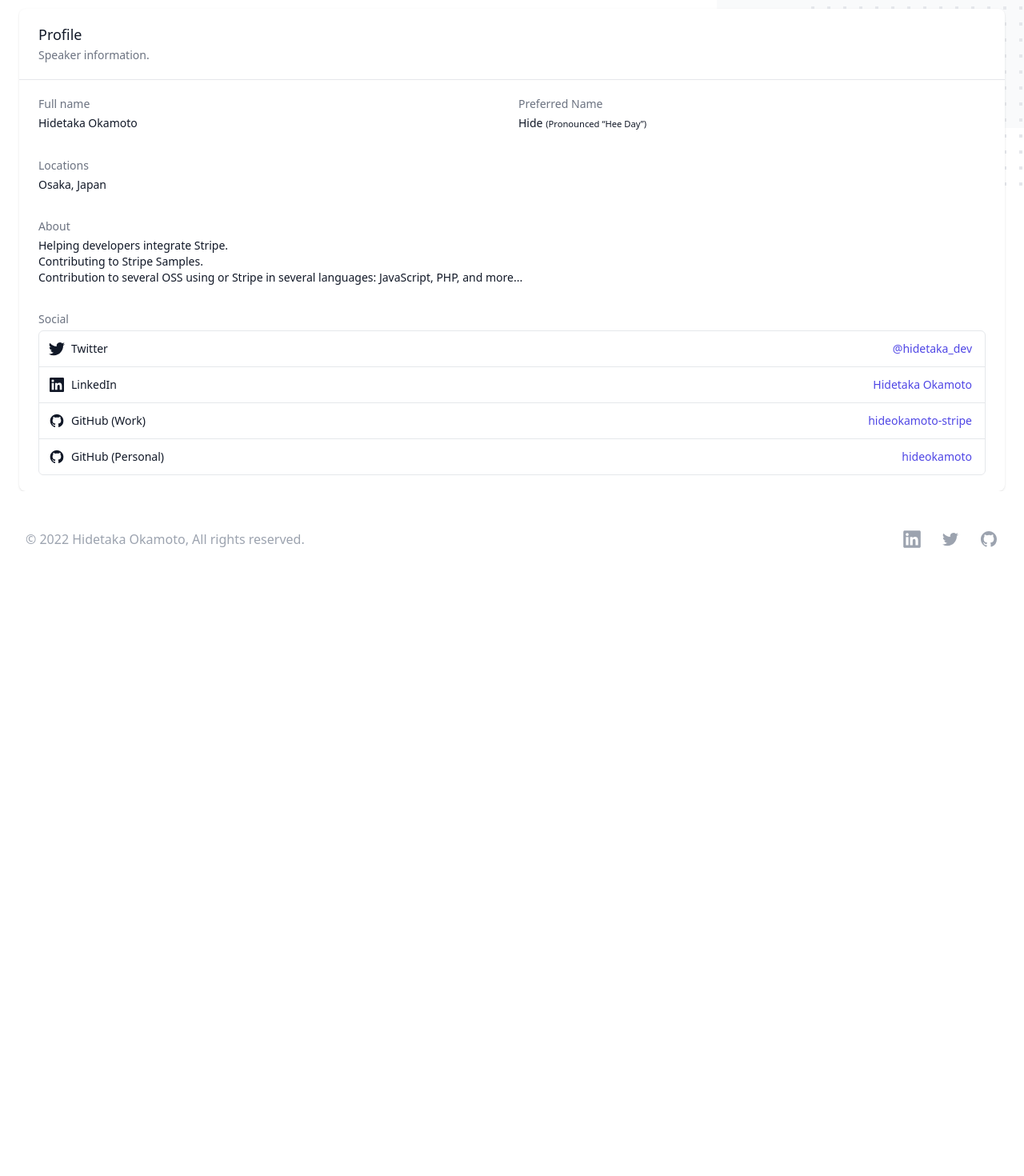
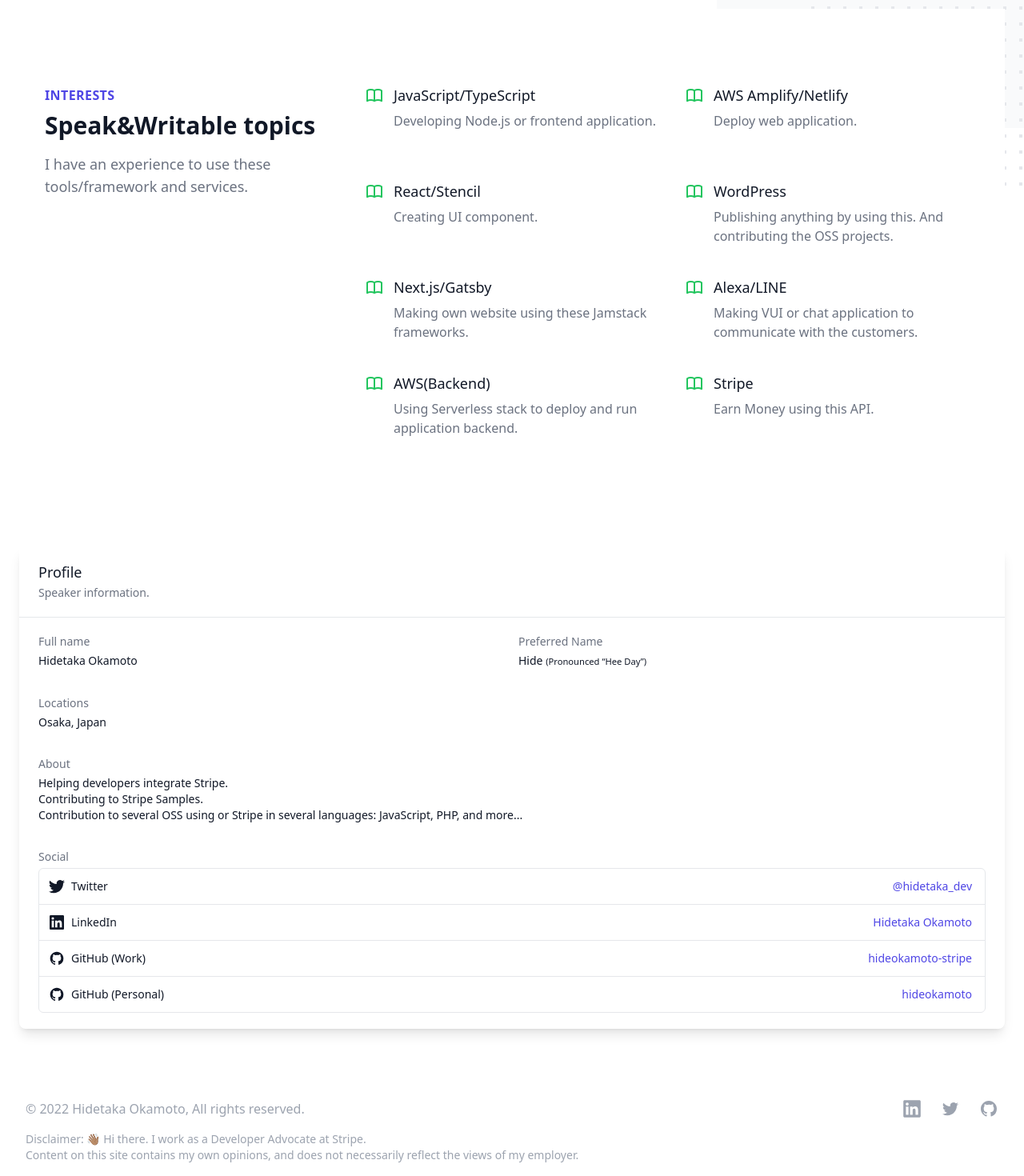
Before and after one commit to hideokamoto/hidetaka.dev, a Next.js app: page / in a window 1280 px wide. Shown: the part 520-1990 px from the top of the page at 80% size. Before the commit the page ends 1382 px from the top, so only its background shows below. Built offline with nearby package versions, Linux system fonts and the light colour scheme.

Commit message:
interest

```diff
--- a/components/Footer/Footer.tsx
+++ b/components/Footer/Footer.tsx
@@ -45,7 +45,8 @@
 export const Footer: FC = () => {
   return (
     <footer className='bg-white'>
-      <div className='max-w-7xl mx-auto py-12 px-4 sm:px-6 md:flex md:items-center md:justify-between lg:px-8'>
+      <div className='max-w-7xl mx-auto p-12 px-4 sm:px-6  lg:px-8'>
+        <div className='md:flex md:items-center md:justify-between pb-4'>
           <div className='flex justify-center space-x-6 md:order-2'>
             {navigation.map((item) => (
               <a key={item.name} href={item.href} className='text-gray-400 hover:text-gray-500'>
@@ -60,6 +61,15 @@
             </p>
           </div>
         </div>
+        <div className=''>
+          <p className='text-base text-gray-400 text-sm'>
+            Disclaimer: 👋🏽 Hi there. I work as a Developer Advocate at Stripe.
+            <br />
+            Content on this site contains my own opinions, and does not necessarily reflect the
+            views of my employer.
+          </p>
+        </div>
+      </div>
     </footer>
   )
 }
--- /dev/null
+++ b/components/Profile/Interests.tsx
@@ -0,0 +1,56 @@
+import { BookOpenIcon, CheckIcon } from '@heroicons/react/outline'
+import { FC } from 'react'
+
+const features = [
+  {
+    name: 'JavaScript/TypeScript',
+    description: 'Developing Node.js or frontend application.',
+  },
+  { name: 'React/Stencil', description: 'Creating UI component.' },
+  { name: 'Next.js/Gatsby', description: 'Making own website using these Jamstack frameworks.' },
+  {
+    name: 'AWS(Backend)',
+    description: 'Using Serverless stack to deploy and run application backend.',
+  },
+  { name: 'AWS Amplify/Netlify', description: 'Deploy web application.' },
+  {
+    name: 'WordPress',
+    description: 'Publishing anything by using this. And contributing the OSS projects.',
+  },
+  {
+    name: 'Alexa/LINE',
+    description: 'Making VUI or chat application to communicate with the customers.',
+  },
+  { name: 'Stripe', description: 'Earn Money using this API.' },
+]
+
+export const Interest: FC = () => {
+  return (
+    <div className='bg-white'>
+      <div className='max-w-7xl mx-auto py-16 px-4 sm:px-6 lg:py-24 lg:px-8 lg:grid lg:grid-cols-3 lg:gap-x-8'>
+        <div>
+          <h2 className='text-base font-semibold text-indigo-600 uppercase tracking-wide'>
+            Interests
+          </h2>
+          <p className='mt-2 text-3xl font-extrabold text-gray-900'>Speak&amp;Writable topics</p>
+          <p className='mt-4 text-lg text-gray-500'>
+            I have an experience to use these tools/framework and services.
+          </p>
+        </div>
+        <div className='mt-12 lg:mt-0 lg:col-span-2'>
+          <dl className='space-y-10 sm:space-y-0 sm:grid sm:grid-cols-2 sm:grid-rows-4 sm:grid-flow-col sm:gap-x-6 sm:gap-y-10 lg:gap-x-8'>
+            {features.map((feature) => (
+              <div key={feature.name} className='relative'>
+                <dt>
+                  <BookOpenIcon className='absolute h-6 w-6 text-green-500' aria-hidden='true' />
+                  <p className='ml-9 text-lg leading-6 font-medium text-gray-900'>{feature.name}</p>
+                </dt>
+                <dd className='mt-2 ml-9 text-base text-gray-500'>{feature.description}</dd>
+              </div>
+            ))}
+          </dl>
+        </div>
+      </div>
+    </div>
+  )
+}
--- a/components/Profile/Profile.tsx
+++ b/components/Profile/Profile.tsx
@@ -2,7 +2,7 @@
 
 export const Profile: FC = () => {
   return (
-    <div className='bg-white shadow overflow-hidden sm:rounded-lg'>
+    <div className='bg-white shadow-lg overflow-hidden sm:rounded-lg'>
       <div className='px-4 py-5 sm:px-6'>
         <h3 className='text-lg leading-6 font-medium text-gray-900'>Profile</h3>
         <p className='mt-1 max-w-2xl text-sm text-gray-500'>Speaker information.</p>
--- a/pages/_app.tsx
+++ b/pages/_app.tsx
@@ -58,7 +58,7 @@
           </svg>
         </div>
 
-        <div className='relative pt-6 pb-16 sm:pb-24 lg:pb-32'>
+        <div className='relative pt-6 pb-8 sm:pb-16 lg:pb-24'>
           <Popover>
             <nav
               className='relative max-w-7xl mx-auto flex items-center justify-between px-4 sm:px-6'
--- a/pages/index.tsx
+++ b/pages/index.tsx
@@ -1,5 +1,6 @@
 import type { NextPage } from 'next'
 import { Hero } from '../components/Hero/Hero'
+import { Interest } from '../components/Profile/Interests'
 import { Profile } from '../components/Profile/Profile'
 
 const Home: NextPage = () => {
@@ -7,6 +8,9 @@
     <>
       <Hero />
       <div className='mt-10'>
+        <Interest />
+      </div>
+      <div className='my-10'>
         <Profile />
       </div>
     </>
```
Lines whose indentation alone changed are shown as unchanged.
